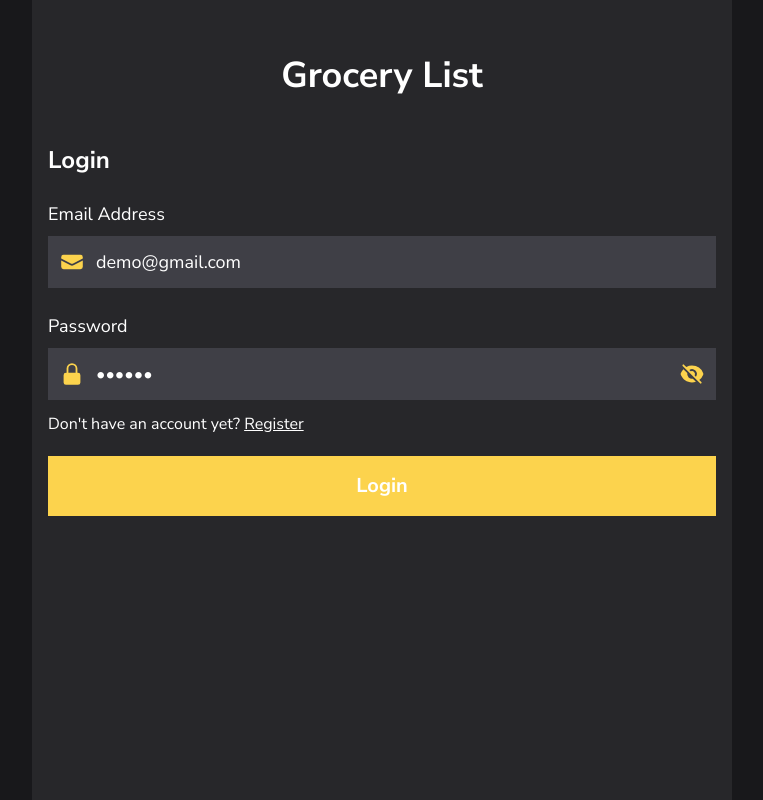
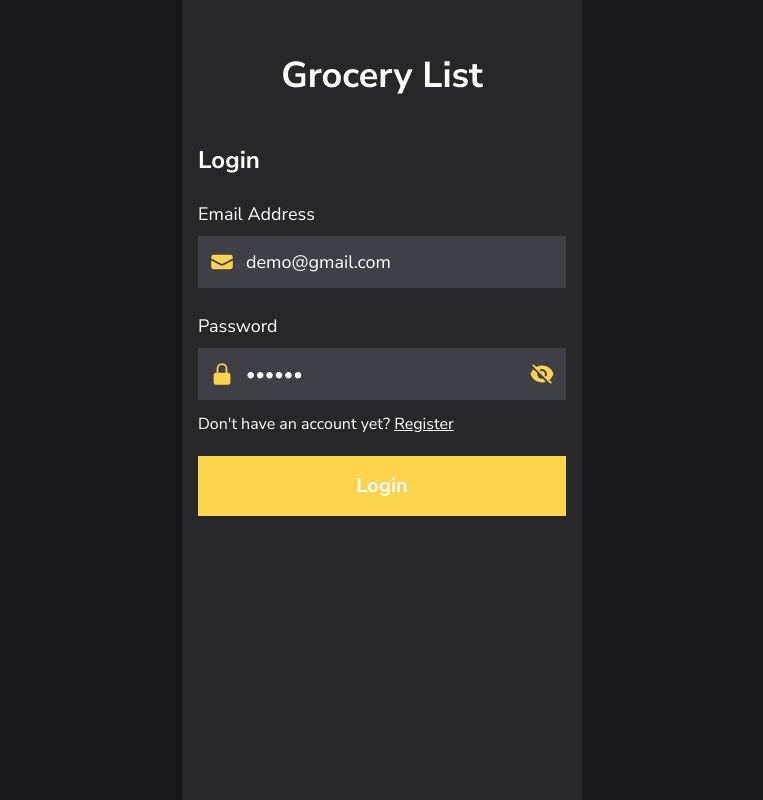
Before and after one commit to mihaituta/Grocery-list, a React (Create React App) app: page /login in a window 1280 px wide. Shown: the whole page, without its empty margins (258-1021 px from the left). Built offline with nearby package versions, Linux system fonts and the light colour scheme; no server answers.

Commit message:
reduced max width of auth page

```diff
--- a/src/components/Auth/AuthForm.js
+++ b/src/components/Auth/AuthForm.js
@@ -19,7 +19,7 @@ const AuthForm = ({
   const [showPass, setShowPass] = useState(false)
 
   return (
-    <div className='max-w-[700px] min-h-screen bg-zinc-800 mx-auto p-4'>
+    <div className='max-w-[400px] min-h-screen bg-zinc-800 mx-auto p-4'>
       {/*APP TITLE*/}
       <h1 className='text-4xl text-white font-bold my-10 text-center'>
         Grocery List
```
